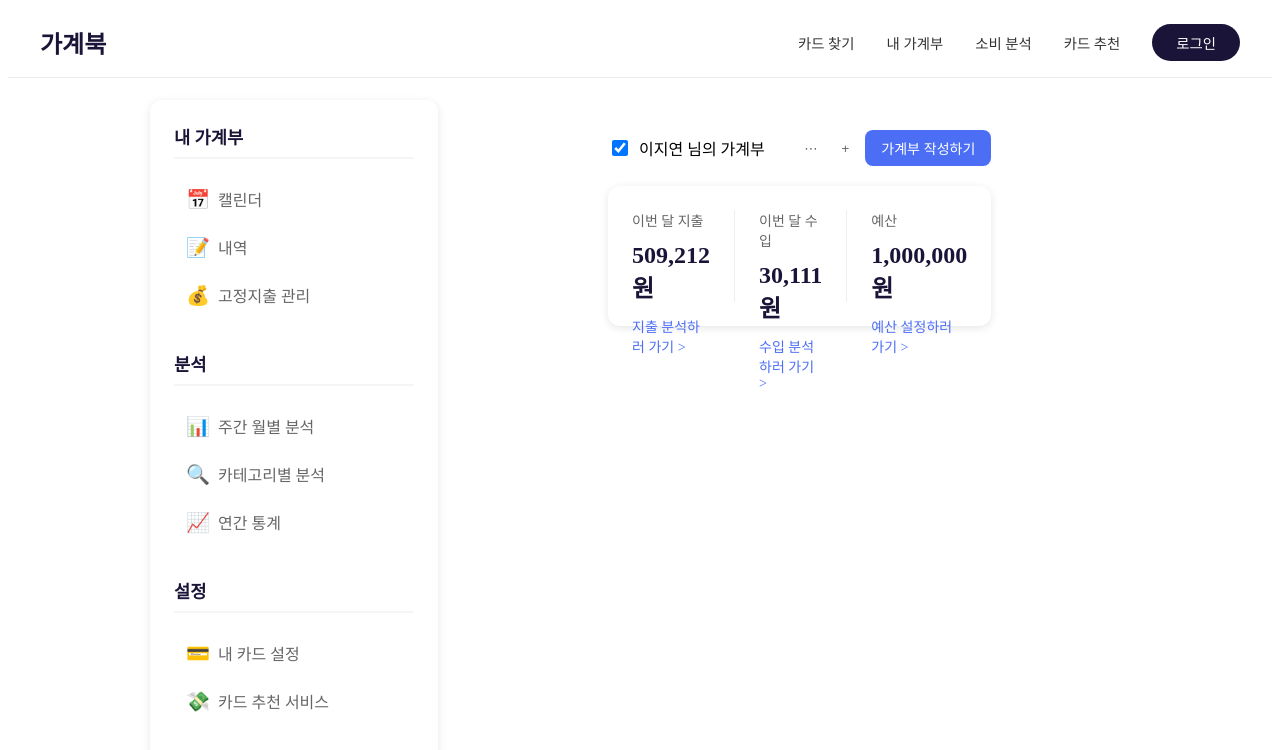
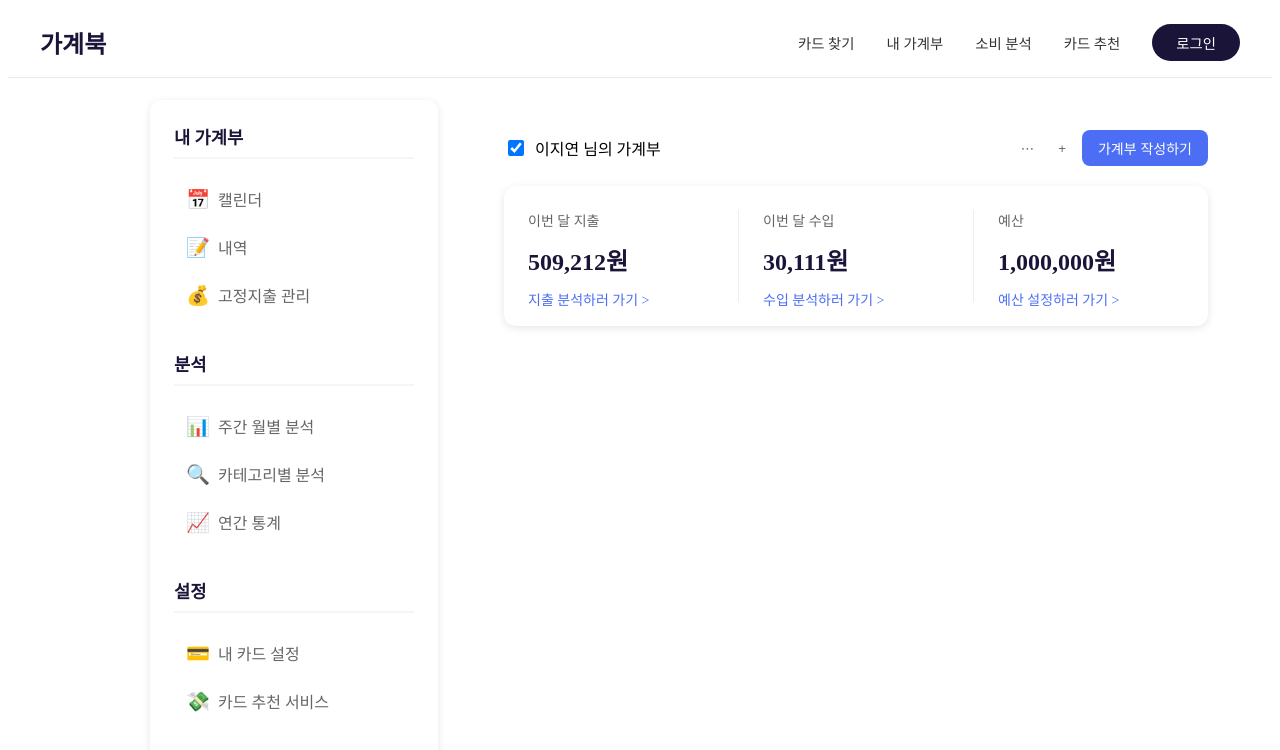
Before and after one commit to dh0728/ssafy_final_1, a Vue app in the folder front/: page /main in a window 1280 px wide. Shown: the top 750 px of the page. Built offline with nearby package versions, Linux system fonts and the light colour scheme.

Commit message:
fixed: 가계부 캘린더부분 수정

```diff
--- a/front/src/components/common/SideBar.vue
+++ b/front/src/components/common/SideBar.vue
@@ -1,5 +1,5 @@
 <template>
-  <div class="budget-container">
+  <div class="">
     <!-- 왼쪽 사이드바 -->
     <div class="sidebar">
       <div class="menu-section">
@@ -69,11 +69,6 @@
       </div>
     </div>
 
-    <!-- 메인 컨텐츠 영역 -->
-    <div class="main-content">
-
-      <RouterView />
-    </div>
   </div>
 </template>
 
--- a/front/src/views/budget/BudgetView.vue
+++ b/front/src/views/budget/BudgetView.vue
@@ -2,12 +2,12 @@
   <div class="budget-container">
     <!-- 왼쪽 사이드바 -->
     <SideBar />
-    <CalendarView />
+    <CalendarView/>
     <!-- 메인 컨텐츠 영역 -->
-    <div class="main-content">
+  </div>
+  <div class="main-content">
       <RouterView />
     </div>
-  </div>
 </template>
 
 <script setup>
@@ -19,8 +19,10 @@ import CalendarView from "@/views/budget/CalendarView.vue";
 .budget-container {
   display: flex;
   gap: 2rem;
-  max-width: 1400px;
-  margin: 0 auto;
+  max-width: 1600px;
+  margin-top:0px;
+  margin-left: 400px;
+
   padding: 2rem;
 }
 
@@ -29,4 +31,6 @@ import CalendarView from "@/views/budget/CalendarView.vue";
   flex: 1;
   min-width: 0;
 }
+
+
 </style>
```
